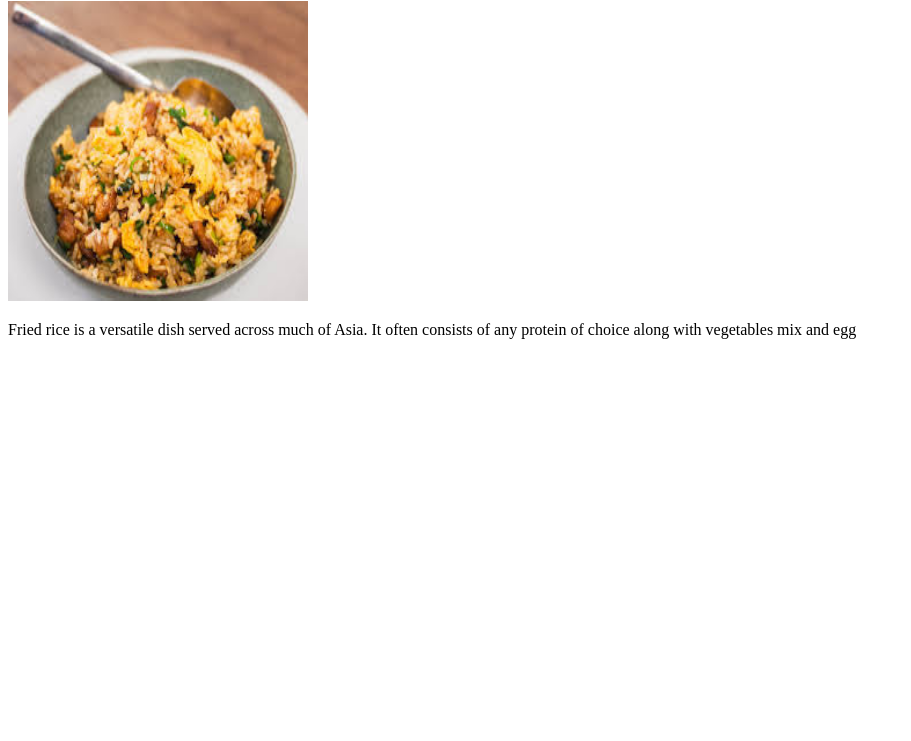
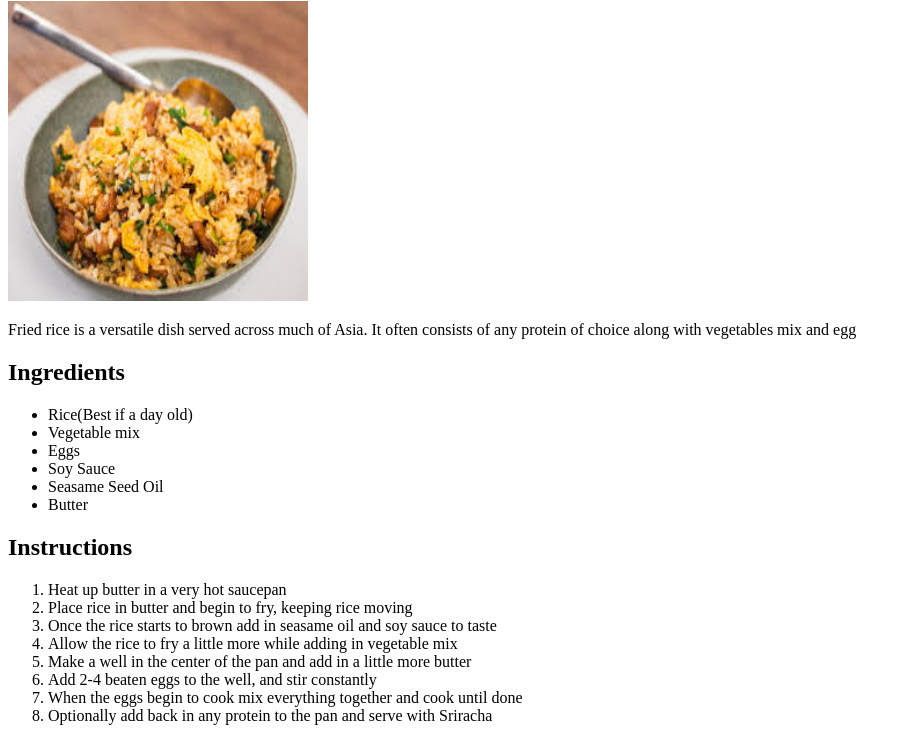
Before and after one commit to tysonrobles33/odin-recipes, a plain HTML site: page recipes/fried-rice.html in a window 1280 px wide. Shown: the part 79-820 px from the top of the page, without its empty margins (0-911 px from the left). Drawn offline with Linux system fonts and the light colour scheme.

Commit message:
feat: Add Ingredients and Instructions to fried-rice.html

```diff
--- a/recipes/fried-rice.html
+++ b/recipes/fried-rice.html
@@ -9,6 +9,25 @@
     <h1>Fried Rice</h1>
     <img src="../images/fried-rice.jpeg" alt="A Picture of vegetable fried rice" width="300" height="300">
     <p>Fried rice is a versatile dish served across much of Asia. It often consists of any protein of choice along with vegetables mix and egg</p>
-
+    <h2>Ingredients</h2>
+        <ul>
+            <li>Rice(Best if a day old)</li>
+            <li>Vegetable mix</li>
+            <li>Eggs</li>
+            <li>Soy Sauce</li>
+            <li>Seasame Seed Oil</li>
+            <li>Butter</li>
+        </ul>
+    <h2>Instructions</h2>
+        <ol>
+            <li>Heat up butter in a very hot saucepan</li>
+            <li>Place rice in butter and begin to fry, keeping rice moving</li>
+            <li>Once the rice starts to brown add in seasame oil and soy sauce to taste</li>
+            <li>Allow the rice to fry a little more while adding in vegetable mix</li>
+            <li>Make a well in the center of the pan and add in a little more butter</li>
+            <li>Add 2-4 beaten eggs to the well, and stir constantly</li>
+            <li>When the eggs begin to cook mix everything together and cook until done</li>
+            <li>Optionally add back in any protein to the pan and serve with Sriracha</li>
+        </ol>
 </body>
 </html>
```
